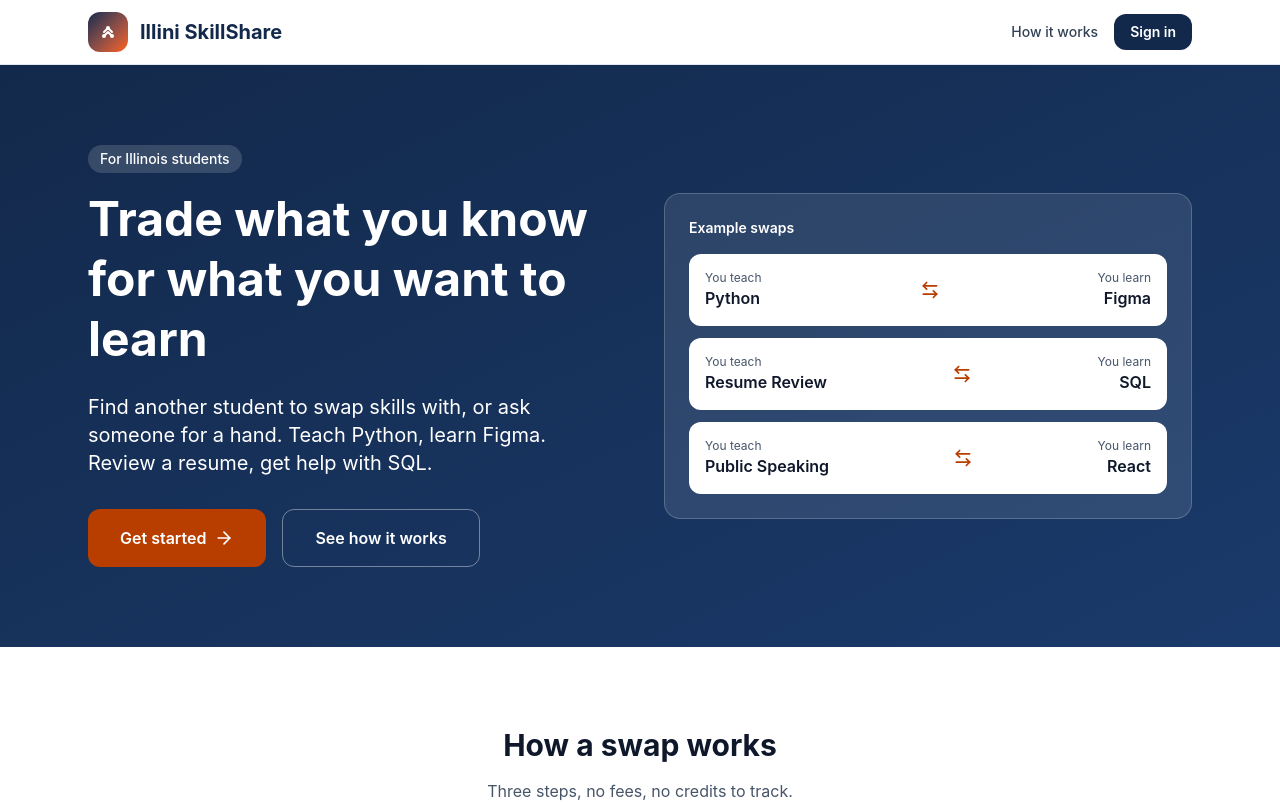
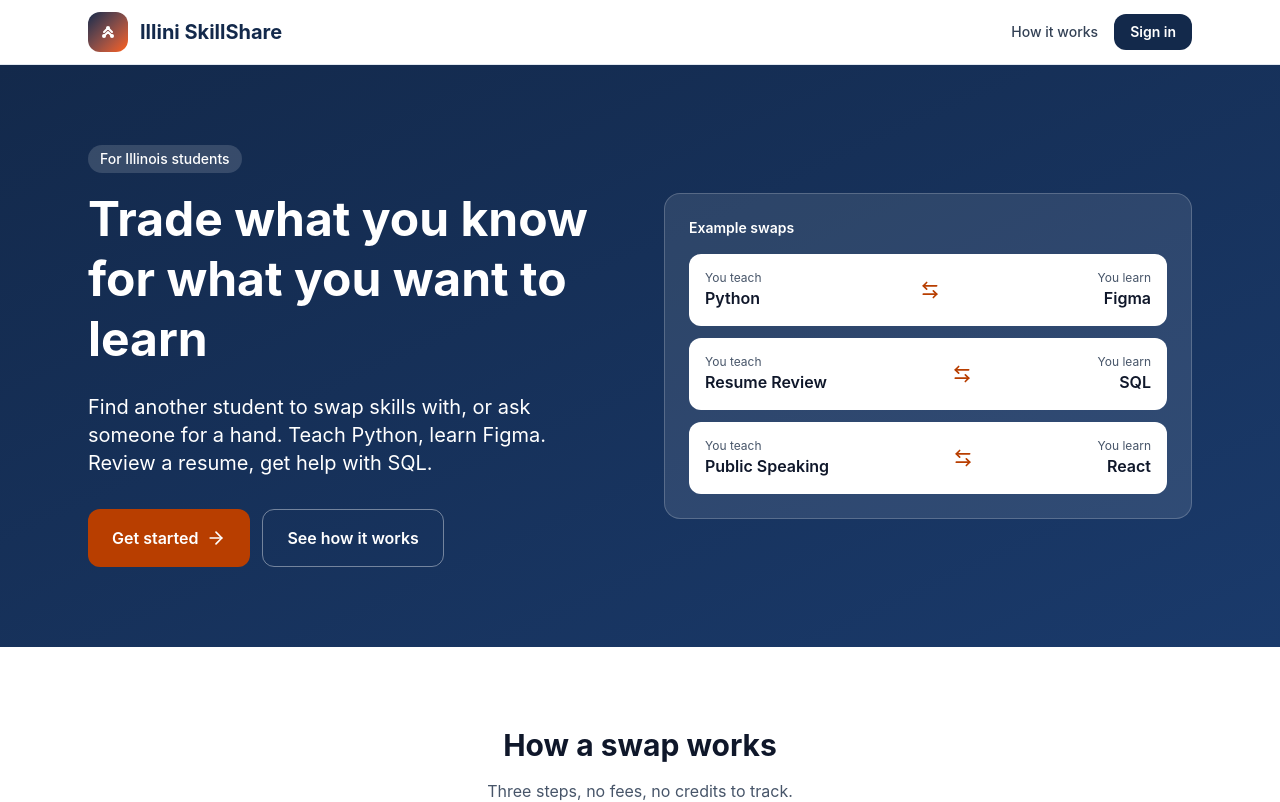
Before and after one commit to adhvikrayaprolu/uiuc-skillshare, a React (Vite) app in the folder frontend/: page / in a window 1280 px wide. Shown: the top 802 px of the page. Built offline with nearby package versions, Linux system fonts and the light colour scheme; no server answers.

Commit message:
Polish landing buttons, review dates and AI-matching wording
Hero buttons no longer wrap at tablet widths, review dates use the
app's date format, and settings say AI-assisted matching is off
instead of mentioning paid calls.

```diff
--- a/frontend/src/components/profile/ProfilePreferences.tsx
+++ b/frontend/src/components/profile/ProfilePreferences.tsx
@@ -1,5 +1,5 @@
 import type {ProfileFormState} from '../../lib/profilePersistence';
 
 export function SharingPreferences({form, onChange}: {form: ProfileFormState; onChange: (next: ProfileFormState) => void}) {
-  return <fieldset className="space-y-3 rounded-xl border p-4"><legend className="font-semibold">Your sharing choices</legend><label className="flex items-start gap-2"><input type="checkbox" checked={form.visibility === 'public'} onChange={event => onChange({...form, visibility: event.target.checked ? 'public' : 'private'})}/>Publish my profile for eligible signed-in members</label><label className="flex items-start gap-2"><input type="checkbox" checked={form.shareContacts} onChange={event => onChange({...form, shareContacts: event.target.checked})}/>Share selected contact methods after a request is accepted</label><label className="flex items-start gap-2"><input type="checkbox" checked={form.embeddingConsent} onChange={event => onChange({...form, embeddingConsent: event.target.checked})}/>Allow published skill descriptions, headline and bio to be used for semantic matching when enabled</label><p className="text-xs text-[#475569]">AI-assisted matching is currently off. Contact details and private learning goals are never embedded.</p></fieldset>;
+  return <fieldset className="space-y-3 rounded-xl border p-4"><legend className="font-semibold">Your sharing choices</legend><label className="flex items-start gap-2"><input type="checkbox" checked={form.visibility === 'public'} onChange={event => onChange({...form, visibility: event.target.checked ? 'public' : 'private'})}/>Publish my profile for eligible signed-in members</label><label className="flex items-start gap-2"><input type="checkbox" checked={form.shareContacts} onChange={event => onChange({...form, shareContacts: event.target.checked})}/>Share selected contact methods after a request is accepted</label><label className="flex items-start gap-2"><input type="checkbox" checked={form.embeddingConsent} onChange={event => onChange({...form, embeddingConsent: event.target.checked})}/>Allow published skill descriptions, headline and bio to be used for AI-assisted matching if it is turned on</label><p className="text-xs text-[#475569]">AI-assisted matching is currently off. Contact details and private learning goals are never embedded.</p></fieldset>;
 }
--- a/frontend/src/pages/LandingPage.tsx
+++ b/frontend/src/pages/LandingPage.tsx
@@ -73,15 +73,15 @@ export function LandingPage() {
               <p className="mb-8 text-lg text-white sm:text-xl">
                 Find another student to swap skills with, or ask someone for a hand. Teach Python, learn Figma. Review a resume, get help with SQL.
               </p>
-              <div className="flex flex-col gap-4 sm:flex-row">
-                <Link to="/login" className="inline-flex items-center justify-center gap-2 rounded-xl bg-[#B83E00] px-8 py-4 font-semibold text-white transition-colors hover:bg-[#9A3400]">
+              <div className="flex flex-col gap-3 sm:flex-row sm:flex-wrap">
+                <Link to="/login" className="inline-flex items-center justify-center gap-2 whitespace-nowrap rounded-xl bg-[#B83E00] px-6 py-4 font-semibold text-white transition-colors hover:bg-[#9A3400]">
                   Get started
                   <ArrowRight className="h-5 w-5" aria-hidden="true" />
                 </Link>
-                <a href="#how-it-works" className="inline-flex items-center justify-center rounded-xl border border-white/40 px-8 py-4 font-semibold text-white transition-colors hover:bg-white/10">
+                <a href="#how-it-works" className="inline-flex items-center justify-center whitespace-nowrap rounded-xl border border-white/40 px-6 py-4 font-semibold text-white transition-colors hover:bg-white/10">
                   See how it works
                 </a>
-                <DemoSignInButton className="inline-flex items-center justify-center rounded-xl bg-white px-8 py-4 font-semibold text-[#13294B] transition-colors hover:bg-[#F1F5F9] disabled:opacity-70">
+                <DemoSignInButton className="inline-flex items-center justify-center whitespace-nowrap rounded-xl bg-white px-6 py-4 font-semibold text-[#13294B] transition-colors hover:bg-[#F1F5F9] disabled:opacity-70">
                   Try the demo
                 </DemoSignInButton>
               </div>
--- a/frontend/src/pages/ProfileDetailPage.tsx
+++ b/frontend/src/pages/ProfileDetailPage.tsx
@@ -18,6 +18,7 @@ import { useToast } from '../components/ui/ToastProvider';
 import { api } from '../lib/api';
 import type { ContactMethodType, RequestKind } from '../types/api';
 import { getEndorsements, getReviews } from '../lib/interactionsApi';
+import { formatDate } from '../lib/requests';
 import { useCurrentProfile } from '../hooks/useProfileEditor';
 
 export function ProfileDetailPage() {
@@ -277,7 +278,7 @@ export function ProfileDetailPage() {
                     ) : (
                       <span className="text-sm font-medium text-[#0F172A]">{review.reviewer_name || 'Student'}</span>
                     )}
-                    <span className="text-xs text-[#64748B]">· {review.created_at?.slice(0, 10)}</span>
+                    <span className="text-xs text-[#64748B]">· {formatDate(review.created_at)}</span>
                   </div>
                   <p className="text-sm text-[#64748B]">{review.comment}</p>
                 </div>
--- a/frontend/src/pages/SettingsPage.tsx
+++ b/frontend/src/pages/SettingsPage.tsx
@@ -24,12 +24,12 @@ export function SettingsPage() {
       <label className="flex items-center gap-3"><input type="checkbox" disabled={Boolean(pendingChoice) || editor.updateProfile.isPending} checked={choice.open_to_connect || false} onChange={e => void change({open_to_connect: e.target.checked})}/>Willing to help</label>
       <label className="flex items-center gap-3"><input type="checkbox" disabled={Boolean(pendingChoice) || editor.updateProfile.isPending} checked={choice.share_contacts || false} onChange={e => void change({share_contacts: e.target.checked})}/>Share selected contacts after acceptance</label>
       <label className="flex items-center gap-3"><input type="checkbox" disabled={Boolean(pendingChoice) || editor.updateProfile.isPending} checked={choice.learning_goals_public || false} onChange={e => void change({learning_goals_public: e.target.checked})}/>Show my learning goals so people can propose swaps</label>
-      <label className="flex items-center gap-3"><input type="checkbox" disabled={Boolean(pendingChoice) || editor.updateProfile.isPending} checked={choice.embedding_consent || false} onChange={e => void change({embedding_consent: e.target.checked})}/>Allow published skill text for semantic matching when enabled</label>
+      <label className="flex items-center gap-3"><input type="checkbox" disabled={Boolean(pendingChoice) || editor.updateProfile.isPending} checked={choice.embedding_consent || false} onChange={e => void change({embedding_consent: e.target.checked})}/>Allow published skill text for AI-assisted matching if it is turned on</label>
       <label className="flex items-center gap-3"><input type="checkbox" disabled={Boolean(pendingChoice) || editor.updateProfile.isPending} checked={choice.notification_email_enabled || false} onChange={e => void change({notification_email_enabled: e.target.checked})}/>Email me request and feedback updates</label>
       <label className="flex items-center gap-3"><input type="checkbox" disabled={Boolean(pendingChoice) || editor.updateProfile.isPending} checked={choice.skill_alerts_enabled ?? true} onChange={e => void change({skill_alerts_enabled: e.target.checked})}/>Alert me when someone new teaches what I want to learn</label>
       <label className="flex items-center gap-3"><input type="checkbox" disabled={Boolean(pendingChoice) || editor.updateProfile.isPending} checked={choice.digest_email_enabled || false} onChange={e => void change({digest_email_enabled: e.target.checked})}/>Send me a weekly digest email</label>
       <p className="text-sm text-[#475569]">Skill alerts appear in your notifications, and they're emailed too if email updates are on. The digest only goes out in weeks when something is waiting for you or someone new teaches your goals.</p>
-      <p className="text-sm text-[#475569]">Paid calls are disabled. Withdrawing consent or blocking a peer revokes further sharing.</p>
+      <p className="text-sm text-[#475569]">AI-assisted matching is currently off. Withdrawing consent or blocking a peer revokes further sharing.</p>
     </>}<div className="flex flex-wrap gap-4"><Link className="underline" to="/me/edit?tab=contact">Manage contact methods</Link><Link className="underline" to="/me/edit?tab=evidence">Manage links</Link><Link className="underline" to="/me/edit?tab=learning">Manage learning goals</Link></div></section>
     <section className="space-y-3 rounded-2xl border bg-white p-6"><h2 className="text-xl font-semibold">Blocked users</h2>{blocks.isLoading ? <p role="status">Loading blocks…</p> : blocks.isError ? <p role="alert">Could not load blocked users.</p> : blocks.data?.length ? blocks.data.map(block => <div key={block.id} className="flex justify-between gap-3"><span>{block.blocked_label}</span><button className="underline" onClick={async () => {try {await api.delete(`/blocked-users/${block.id}/`); await client.invalidateQueries(); toast.success('User unblocked. Cancelled requests remain cancelled.');} catch (e) {setError(apiErrorMessage(e));}}}>Unblock {block.blocked_label}</button></div>) : <p>No blocked users.</p>}</section>
     <section className="space-y-3 rounded-2xl border bg-white p-6"><h2 className="text-xl font-semibold">Your data</h2><button disabled={pending} className="rounded-lg border px-4 py-2" onClick={async () => {setPending(true); try {const {data} = await api.get('/auth/export/', {responseType: 'blob'}); const url = URL.createObjectURL(data); const link = document.createElement('a'); link.href = url; link.download = 'skillshare-account.json'; link.click(); URL.revokeObjectURL(url);} catch (e) {setError(apiErrorMessage(e));} finally {setPending(false);}}}>Export my account data</button><p className="text-sm text-[#475569]">Deletion removes your profile, avatar, search data, contacts and interactions, and revokes every session. Minimal moderation audit records remain without your account identity.</p><label className="block text-sm">Type your email to confirm permanent deletion<input className="mt-2 w-full rounded-lg border p-3" value={confirmation} onChange={e => setConfirmation(e.target.value)}/></label><button disabled={pending || confirmation !== auth.user?.email} className="rounded-lg border border-red-700 px-4 py-2 text-red-700 disabled:opacity-40" onClick={async () => {setPending(true); try {await api.post('/auth/delete/', {confirmation}); await auth.refreshSession(); navigate('/login', {replace: true});} catch (e) {setError(apiErrorMessage(e));} finally {setPending(false);}}}>Delete my account permanently</button></section>
--- a/frontend/src/pages/legal/PrivacyPage.tsx
+++ b/frontend/src/pages/legal/PrivacyPage.tsx
@@ -47,7 +47,7 @@ export function PrivacyPage() {
         },
         {
           heading: 'Search and AI',
-          body: <p>Search and matching run on our own servers using the words in profiles. AI-assisted search is turned off. If it's ever turned on, only the published skill text of members who opted in through "Allow published skill text for semantic matching" in Settings would be used. We'll update this page before any profile text is sent to an outside provider.</p>,
+          body: <p>Search and matching run on our own servers using the words in profiles. AI-assisted search is turned off. If it's ever turned on, only the published skill text of members who opted in through "Allow published skill text for AI-assisted matching" in Settings would be used. We'll update this page before any profile text is sent to an outside provider.</p>,
         },
         {
           heading: 'Your choices',
```
